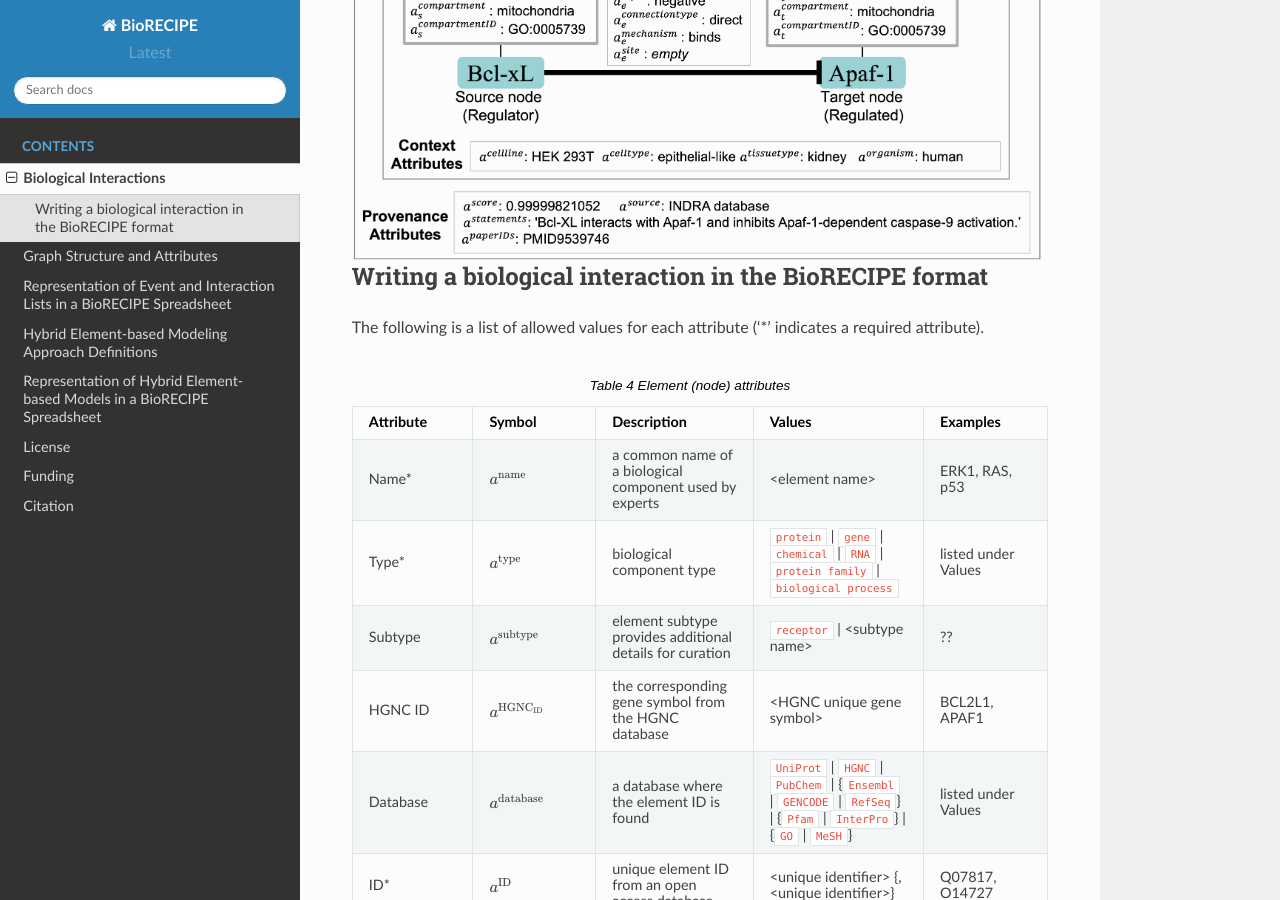
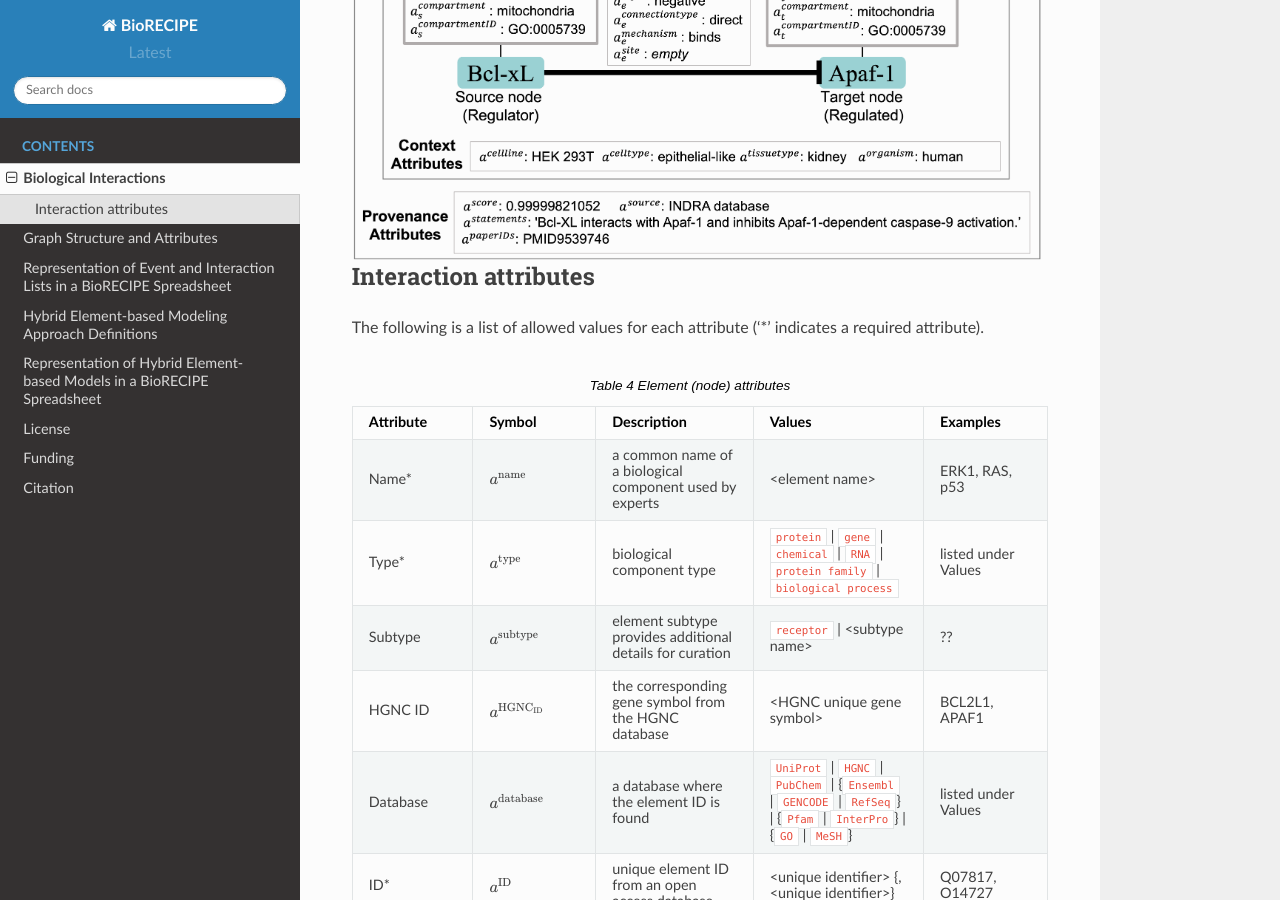
Before and after one commit to pitt-miskov-zivanov-lab/BioRECIPE, a Sphinx documentation site: the page built from docs/bio_interactions.rst, in a window 1280 px wide and 900 px high, scrolled down 604 px. Built offline with Sphinx 7.4.7 and the Read the Docs theme 2.0.0, drawn with Linux system fonts in a browser that asks for light colours.

Commit message:
Update bio_interactions.rst

```diff
--- a/docs/bio_interactions.rst
+++ b/docs/bio_interactions.rst
@@ -17,8 +17,8 @@ An example biological interaction represented as a directed signed edge between
 
 
 
-Writing a biological interaction in the BioRECIPE format
---------------------------------------------------------
+Interaction attributes
+----------------------
 
 The following is a list of allowed values for each attribute ('*' indicates a required attribute).
 
```
